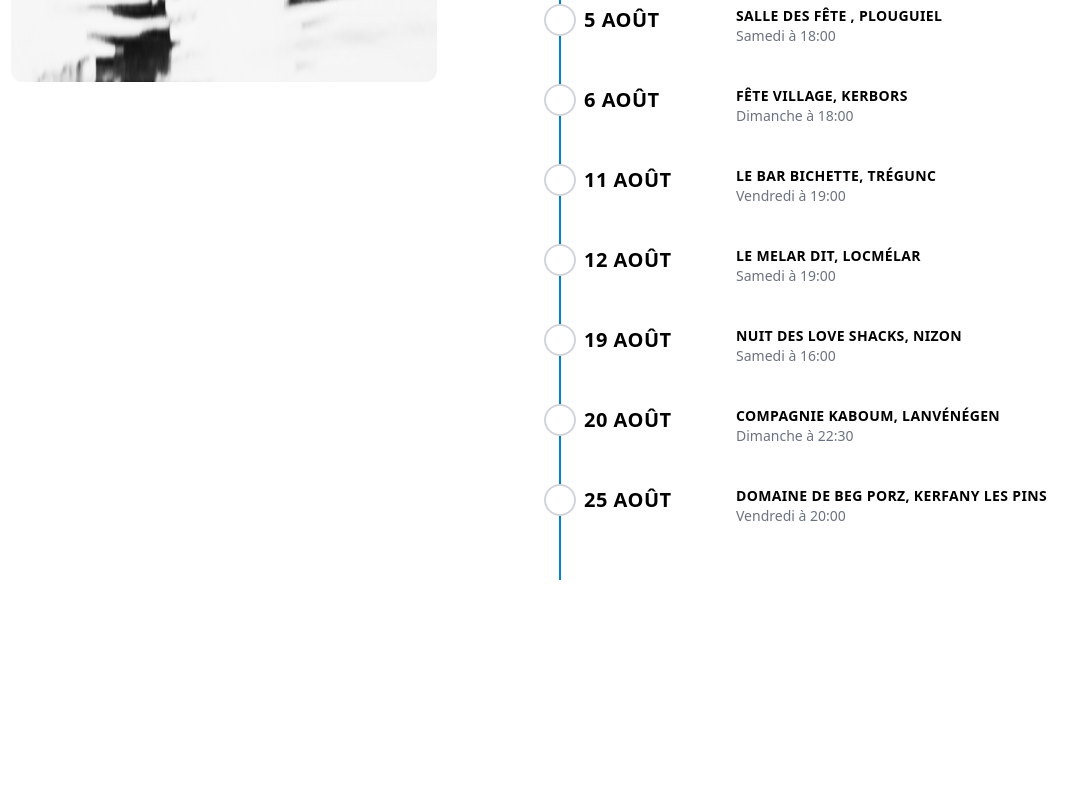
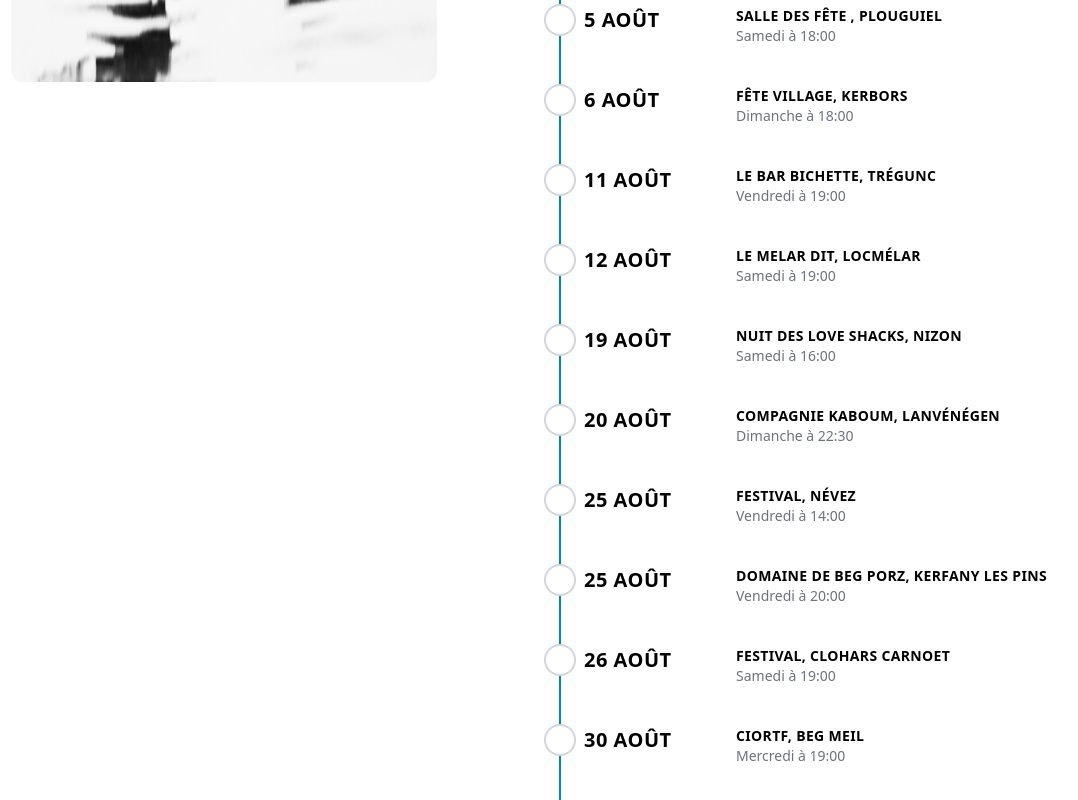
Before and after one commit to AlexandreKempf/en-tete-a-texte, a SvelteKit app: page /concerts in a window 1280 px wide. Shown: the part 686-1486 px from the top of the page, without its empty margins (96-1174 px from the left). Before the commit the page ends 1266 px from the top, so only its background shows below. Built offline with nearby package versions, Linux system fonts and the light colour scheme.

Commit message:
Update +page.svelte

```diff
--- a/src/routes/concerts/+page.svelte
+++ b/src/routes/concerts/+page.svelte
@@ -56,11 +56,23 @@
 			date: new Date(2023, 7, 20, 22, 30),
 			place: "Compagnie Kaboum, Lanvénégen"
 		},
-
+		{
+			date: new Date(2023, 7, 25, 14, 0),
+			place: "Festival, Névez"
+		},
 		{
 			date: new Date(2023, 7, 25, 20, 0),
 			place: "Domaine de Beg Porz, Kerfany Les Pins"
 		},
+		{
+			date: new Date(2023, 7, 26, 19, 0),
+			place: "Festival, Clohars Carnoet"
+		},
+		{
+			date: new Date(2023, 7, 30, 19, 0),
+			place: "CIORTF, Beg Meil"
+		},
+
 	];
 
 	var today = new Date();
```
